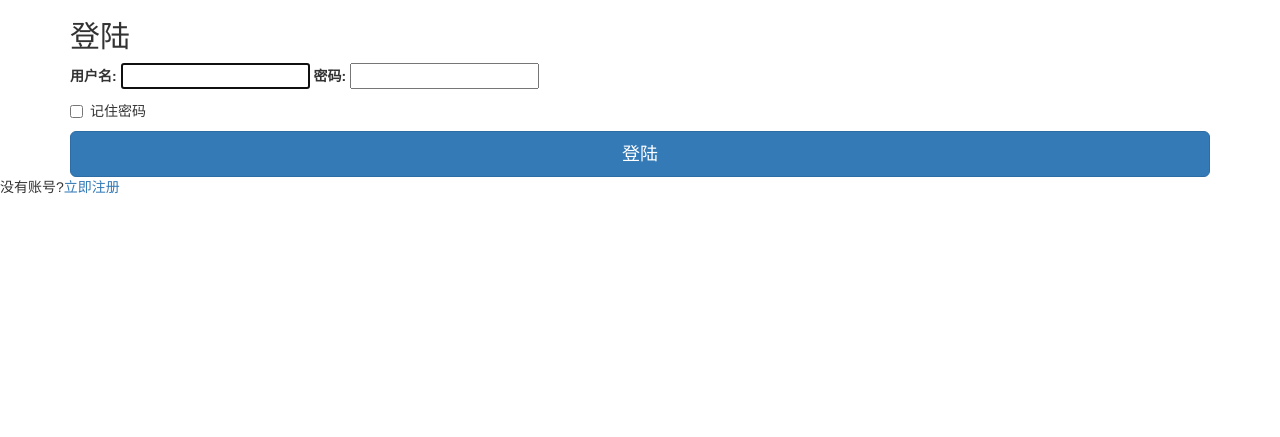
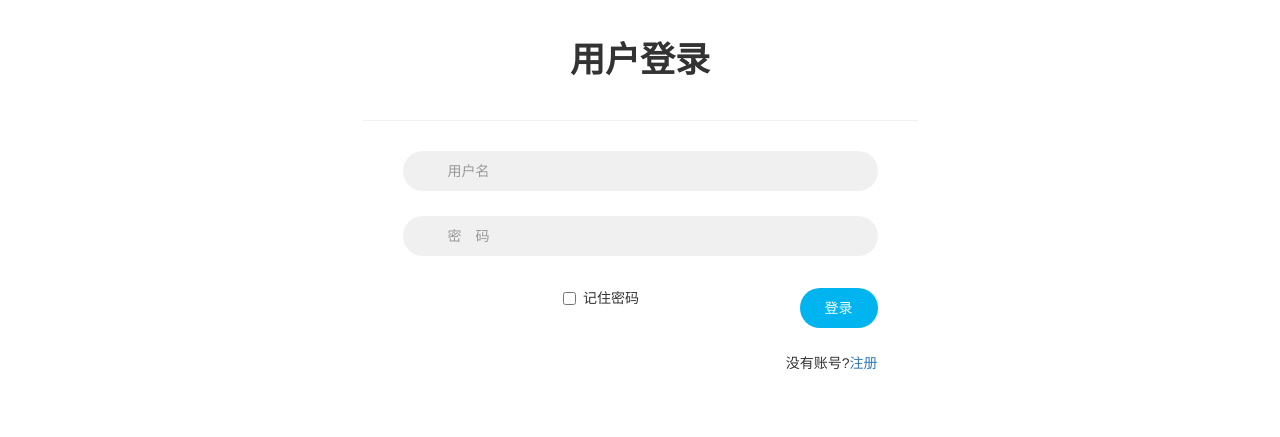
Before and after one commit to wangcai-a/django_blog, a Django app: page /user/login/ in a window 1280 px wide. Shown: the top 437 px of the page. Run offline with Django 3.2, Linux system fonts and the light colour scheme; parts of the project's set-up code (start-up, migrations or seed data) failed here and were passed over; some libraries are stand-ins or nearby versions.

Commit message:
修改login页面样式

```diff
--- /dev/null
+++ b/Django_blog/static/login.css
@@ -0,0 +1,127 @@
+.form-bg{
+    background: #00b4ef;
+}
+.form-horizontal{
+    background: #fff;
+    padding-bottom: 40px;
+    border-radius: 15px;
+    text-align: center;
+}
+.form-horizontal .heading{
+    display: block;
+    font-size: 35px;
+    font-weight: 700;
+    padding: 35px 0;
+    border-bottom: 1px solid #f0f0f0;
+    margin-bottom: 30px;
+}
+.form-horizontal .form-group{
+    padding: 0 40px;
+    margin: 0 0 25px 0;
+    position: relative;
+}
+.form-horizontal .form-control{
+    background: #f0f0f0;
+    border: none;
+    border-radius: 20px;
+    box-shadow: none;
+    padding: 0 20px 0 45px;
+    height: 40px;
+    transition: all 0.3s ease 0s;
+}
+.form-horizontal .form-control:focus{
+    background: #e0e0e0;
+    box-shadow: none;
+    outline: 0 none;
+}
+.form-horizontal .form-group i{
+    position: absolute;
+    top: 12px;
+    left: 60px;
+    font-size: 17px;
+    color: #c8c8c8;
+    transition : all 0.5s ease 0s;
+}
+.form-horizontal .form-control:focus + i{
+    color: #00b4ef;
+}
+.form-horizontal .fa-question-circle{
+    display: inline-block;
+    position: absolute;
+    top: 12px;
+    right: 60px;
+    font-size: 20px;
+    color: #808080;
+    transition: all 0.5s ease 0s;
+}
+.form-horizontal .fa-question-circle:hover{
+    color: #000;
+}
+.form-horizontal .main-checkbox{
+    float: left;
+    width: 20px;
+    height: 20px;
+    background: #11a3fc;
+    border-radius: 50%;
+    position: relative;
+    margin: 5px 0 0 5px;
+    border: 1px solid #11a3fc;
+}
+.form-horizontal .main-checkbox label{
+    width: 20px;
+    height: 20px;
+    position: absolute;
+    top: 0;
+    left: 0;
+    cursor: pointer;
+}
+.form-horizontal .main-checkbox label:after{
+    content: "";
+    width: 10px;
+    height: 5px;
+    position: absolute;
+    top: 5px;
+    left: 4px;
+    border: 3px solid #fff;
+    border-top: none;
+    border-right: none;
+    background: transparent;
+    opacity: 0;
+    -webkit-transform: rotate(-45deg);
+    transform: rotate(-45deg);
+}
+.form-horizontal .main-checkbox input[type=checkbox]{
+    visibility: hidden;
+}
+.form-horizontal .main-checkbox input[type=checkbox]:checked + label:after{
+    opacity: 1;
+}
+.form-horizontal .text{
+    float: left;
+    margin-left: 7px;
+    line-height: 20px;
+    padding-top: 5px;
+    text-transform: capitalize;
+}
+.form-horizontal .btn{
+    float: right;
+    font-size: 14px;
+    color: #fff;
+    background: #00b4ef;
+    border-radius: 30px;
+    padding: 10px 25px;
+    border: none;
+    text-transform: capitalize;
+    transition: all 0.5s ease 0s;
+}
+@media only screen and (max-width: 479px){
+    .form-horizontal .form-group{
+        padding: 0 25px;
+    }
+    .form-horizontal .form-group i{
+        left: 45px;
+    }
+    .form-horizontal .btn{
+        padding: 10px 20px;
+    }
+}
--- a/user/templates/registration/login.html
+++ b/user/templates/registration/login.html
@@ -10,37 +10,39 @@
     <link rel="icon" href="../../favicon.ico">
     <title>Signin Template for Bootstrap</title>
     <link href="{% static 'bootstrap-3.3.7-dist/css/bootstrap.min.css' %}" rel="stylesheet">
+    <link rel="stylesheet" href="{% static 'login.css' %}">
     <script src="{% static 'bootstrap-3.3.7-dist/js/bootstrap.min.js' %}"></script>
 </head>
 
 <body>
   <div class="container">
-      <form action="{% url 'login' %}" class="form-signin" method="post">
-        <h2 class="form-signin-heading">登陆</h2>
+    <div class="row">
+        <div class="col-md-offset-3 col-md-6">
+            <form class="form-horizontal" action="{% url 'login' %}" method="post">
                 {% csrf_token %}
-          {% for field in form %}
-              {{ field.label_tag }}
-              {{ field }}
-              {{ field.errors }}
-              {% if field.help_text %}
-                  <p class="help text-small text-muted">{{ field.help_text|safe }}</p>
-              {% endif %}
-          {% endfor %}
+                <span class="heading">用户登录</span>
+                <div class="form-group">
+                    <input type="username" class="form-control" id="inputUsername" name="username" placeholder="用户名">
+                    <i class="fa fa-user"></i>
+                </div>
+                <div class="form-group help">
+                    <input type="password" class="form-control" id="inputPassword3" name="password" placeholder="密　码">
+                    <i class="fa fa-lock"></i>
+                    <a href="#" class="fa fa-question-circle"></a>
+                </div>
+                <div class="form-group">
                     <div class="checkbox">
-          <label>
-            <input type="checkbox" value="remember-me">记住密码
-          </label>
+                        <label><input type="checkbox" value="remember-me">记住密码</label>
+                        <button type="submit" class="btn btn-default">登录</button>
                     </div>
-        <button class="btn btn-lg btn-primary btn-block" type="submit">登陆</button>
+                </div>
+                <div class="form-group">
+                    <div class="text-right">
+                        <span>没有账号?<a href="{% url 'user:register' %}">注册</a></span>
+                    </div>
+                </div>
             </form>
-
-    </div> <!-- /container -->
-
-    <div>
-        <span>没有账号?<a href="{% url 'user:register' %}">立即注册</a></span>
-        <span><a href="reset_password.html"></a></span>
         </div>
-    <!-- IE10 viewport hack for Surface/desktop Windows 8 bug -->
-    <script src="../../assets/js/ie10-viewport-bug-workaround.js"></script>
+    </div>
+</div>
 </body>
-</html>
```
Lines whose indentation alone changed are shown as unchanged.
